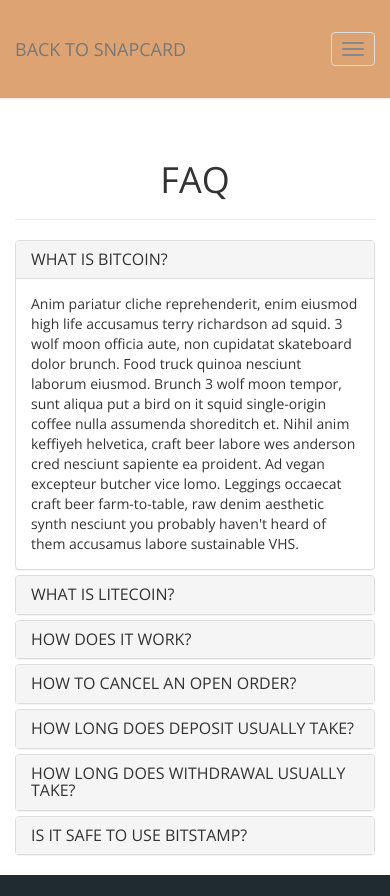
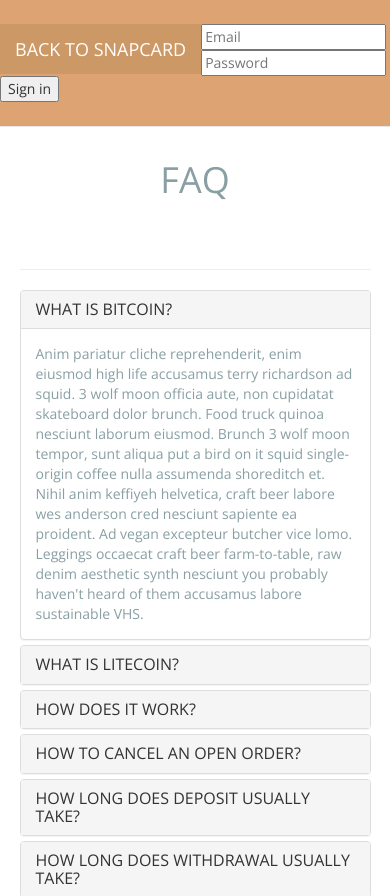
Before and after one commit to bestkao/snapcard_faq, a website: page index.html in a window 390 px wide. Shown: the top 896 px of the page. Drawn offline with nearby package versions, Linux system fonts and the light colour scheme.

Commit message:
added signup form; needs button

```diff
--- a/index.html
+++ b/index.html
@@ -32,13 +32,18 @@
     <div class="navbar navbar-default navbar-fixed-top" role="navigation">
       <div class="container">
         <div class="navbar-header">
-          <button type="button" class="navbar-toggle" data-toggle="collapse" data-target=".navbar-collapse">
-            <span class="sr-only">Toggle navigation</span>
-            <span class="icon-bar"></span>
-            <span class="icon-bar"></span>
-            <span class="icon-bar"></span>
-          </button>
           <a class="navbar-brand" href="#">BACK TO SNAPCARD</a>
+          <!-- -->
+          <div id="login-form-wrap">
+            <span id="login-notch" class="inline-block"></span>
+            <form id="login-form" method="post" action="https://snapcard.com/login">
+              <input type="hidden" name="login-submit" value="true">
+              <input id="login-name" type="text" name="username" value="" placeholder="Email" tabindex="1">
+              <input id="login-password" type="password" name="password" value="" placeholder="Password" tabindex="2">
+              <button type="submit" id="login-submit" class="login-submit" tabindex="3">Sign in</button>
+            </form>
+          </div>
+          <!-- -->
         </div>
       </div>
     </div>
--- a/public/style.css
+++ b/public/style.css
@@ -12,6 +12,7 @@ body {
 }
 h1 {
   text-align: center;
+  margin-bottom: 60px;
 }
 
 #footer {
@@ -30,7 +31,8 @@ h1 {
 /* Not required for template or sticky footer method. */
 
 body > .container {
-  padding: 60px 15px 0;
+  padding: 60px 5% 60px 5%;
+  color: #899fa4;
 }
 .container .text-muted {
   margin: 20px 0;
@@ -46,8 +48,25 @@ code {
   font-size: 80%;
 }
 
+/* Navigation bar */
 .navbar {
   background-color: #dea372;
   padding-top:24px;
   padding-bottom:24px;
 }
+.navbar-default .navbar-brand {
+  background-color: #cc9966;
+  color: #FFFFFF;
+}
+.navbar-default:hover .navbar-brand:hover {
+  background-color: #cc9966;
+  color: #FFFFFF;
+}
+.nav-user {
+	float: right;
+}
+
+/* Body
+- glyphicon-chevron-down
+- http://getbootstrap.com/components/#glyphicons
+*/
```
